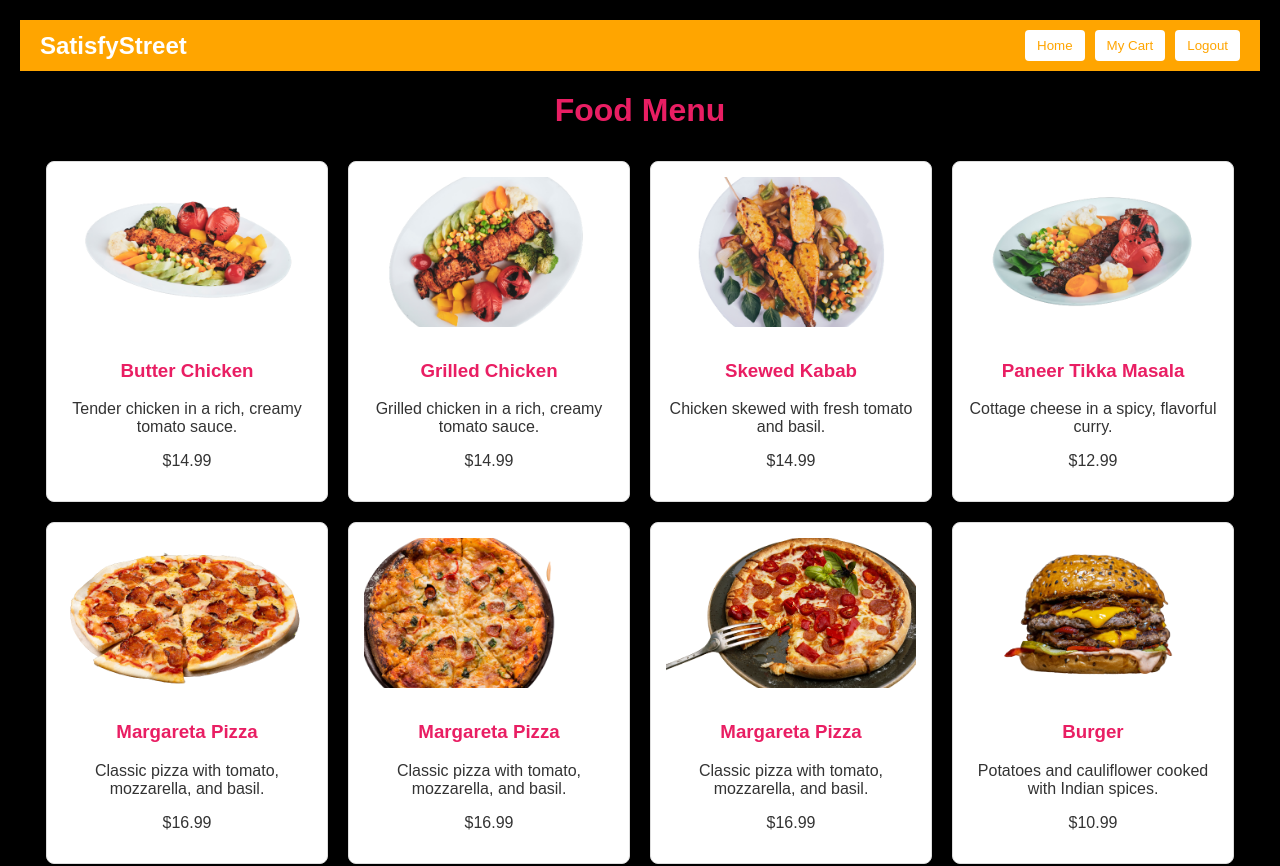
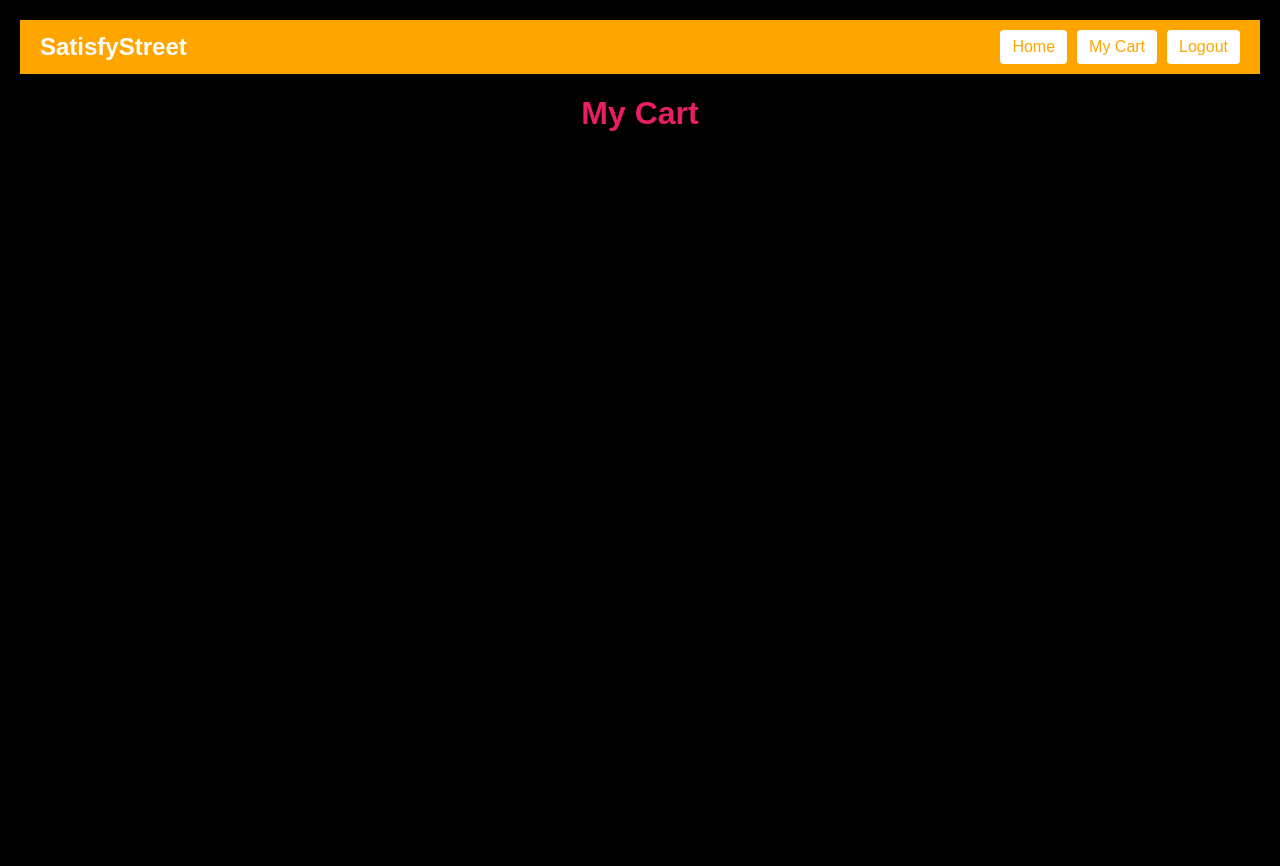
Before and after one commit to Nimisha-NB/SatisfyStreet, a React (Create React App) app: page /mycart in a window 1280 px wide. Shown: the top 866 px of the page. After the commit the page ends 800 px from the top, so only its background shows below. Built offline with nearby package versions, Linux system fonts and the light colour scheme.

Commit message:
Basic Routing Structure Created

```diff
--- a/src/App.js
+++ b/src/App.js
@@ -1,16 +1,16 @@
 // src/App.js
 import React from 'react';
-
 import './styles/App.css';
 import Navbar from './components/Navbar';
-import menuItems from './logic/data'
-import Home from './pages/Home';
+import { router, RouterProvider } from './router';
 
 const App = () => {
   return (
     <div className="app">
-      <Navbar />
-      <Home menuItems={menuItems} />
+      {
+        (window.location.href.indexOf('logout') != -1) ? <div /> : <Navbar />
+      }
+      <RouterProvider router={router} />
     </div>
   );
 };
--- a/src/components/Navbar.js
+++ b/src/components/Navbar.js
@@ -1,14 +1,21 @@
 // src/components/Navbar.js
 import React from 'react';
+import { stylize } from '../utils/stylize';
 
 const Navbar = () => {
+  stylize(`
+    a {
+      text-decoration: none;
+    }
+  `)
   return (
     <nav className="navbar">
       <div className="logo">SatisfyStreet</div>
       <div className="nav-buttons">
-        <button className="nav-button">Home</button>
-        <button className="nav-button">My Cart</button>
-        <button className="nav-button">Logout</button>
+
+        <a href='/' className="nav-button">Home</a>
+        <a href='/mycart' className="nav-button">My Cart</a>
+        <a href='/logout' className="nav-button">Logout</a>
       </div>
     </nav>
   );
--- /dev/null
+++ b/src/pages/Cart/index.js
@@ -0,0 +1,10 @@
+import React from 'react';
+
+const CartPage = ({ menuItems }) => {
+    return (
+        <div>
+            <h1><strong>My Cart</strong></h1>
+        </div>
+    );
+}
+export default CartPage;
--- a/src/pages/Home/index.js
+++ b/src/pages/Home/index.js
@@ -1,7 +1,8 @@
 import React from 'react';
 import Menu from '../../components/Menu';
+import menuItems from '../../logic/data';
 
-const HomePage = ({ menuItems }) => {
+const HomePage = () => {
     return (
         <div>
             <h1><strong>Food Menu</strong></h1>
--- /dev/null
+++ b/src/pages/Logout/index.js
@@ -0,0 +1,10 @@
+import React from 'react';
+
+const LogoutPage = () => {
+    return (
+        <div>
+            <h1><strong>Thanks for Visiting!</strong></h1>
+        </div>
+    );
+}
+export default LogoutPage;
--- /dev/null
+++ b/src/pages/errorPage.jsx
@@ -0,0 +1,35 @@
+import { useRouteError } from "react-router-dom";
+import { stylize } from "../utils/stylize";
+
+export default function ErrorPage() {
+  const error = useRouteError();
+  console.error(error);
+
+  stylize(
+    `
+      body {
+        padding: 40px;
+        margin: auto;
+      }
+      h1 {
+        font-size: 128px;
+        line-height: 1px;
+      }
+      b{
+        color: pink;
+      }
+      p{
+        font-size: 32px;
+        color: white;
+      }
+    `
+  );
+
+  return (
+    <div>
+      <h1>Oops!</h1>
+      <p>Sorry, an unexpected error has occurred. Error:  <b>{error.statusText || error.message}</b></p>
+    </div>
+  );
+
+}
--- /dev/null
+++ b/src/router.js
@@ -0,0 +1,34 @@
+import {
+    createBrowserRouter,
+    RouterProvider,
+} from "react-router-dom";
+
+// Load Routes
+// import App from "./App";
+import ErrorPage from "./pages/errorPage";
+import CartPage from "./pages/Cart";
+import HomePage from "./pages/Home";
+import LogoutPage from './pages/Logout';
+
+
+const router = createBrowserRouter([
+    {
+        path: "/",
+        element: <HomePage />,
+        errorElement: <ErrorPage />,
+
+    },
+    {
+        path: '/mycart',
+        element: <CartPage />
+    },
+    {
+        path: '/logout',
+        element: <LogoutPage />
+    }
+]);
+
+export {
+    router,
+    RouterProvider
+}
--- a/src/styles/App.css
+++ b/src/styles/App.css
@@ -98,6 +98,6 @@ h1 {
 }
 
 .nav-button:hover {
-  background-color: orange;
+  background-color: orangered;
   color: #fff;
 }
--- /dev/null
+++ b/src/utils/stylize.js
@@ -0,0 +1,7 @@
+const stylize = (styles) => {
+    const styleElement = document.createElement('style');
+    styleElement.appendChild(document.createTextNode(styles));
+    document.head.appendChild(styleElement);
+}
+
+export { stylize };
```
